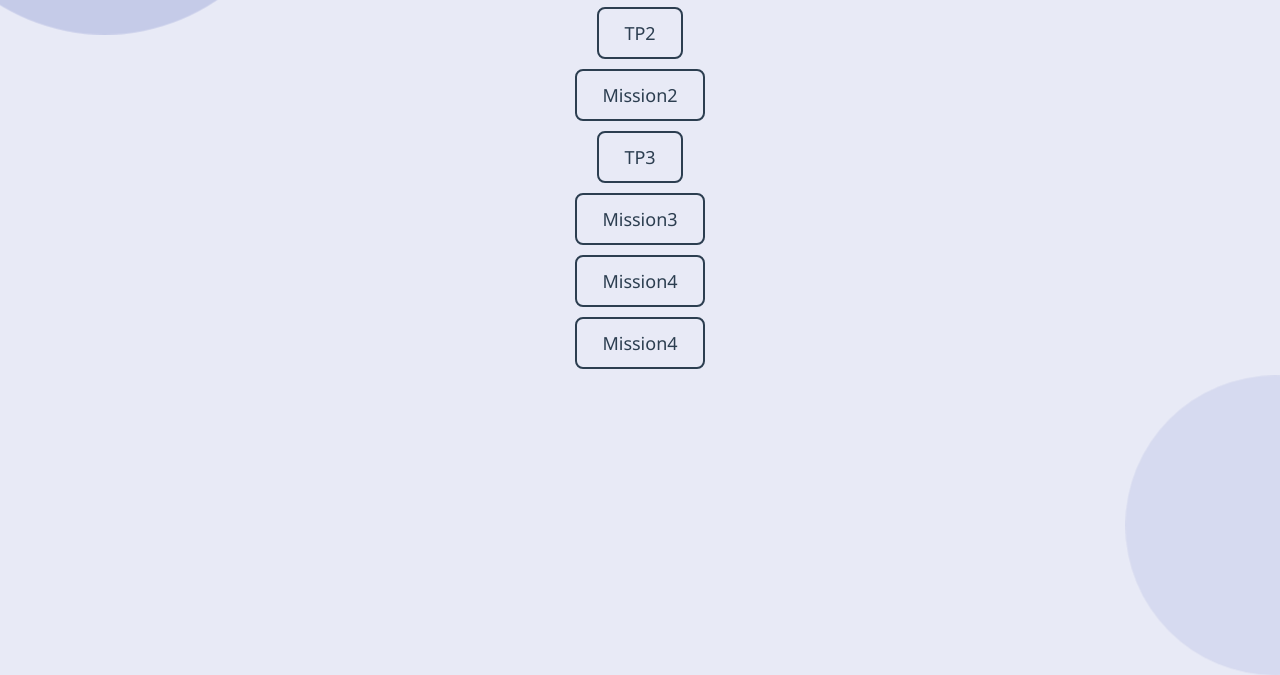
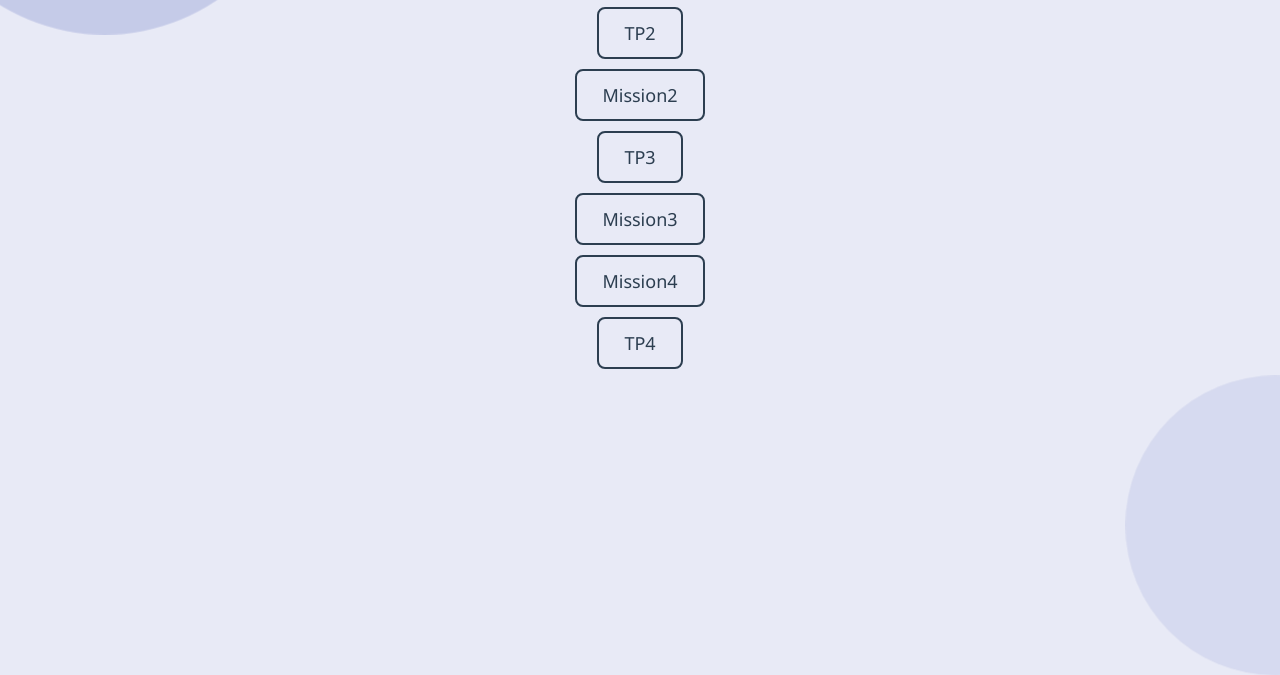
Before and after one commit to Sarah-bar-elh/Sarah-bts-sio, a plain HTML site: page index.html in a window 1280 px wide. Shown: the part 270-945 px from the top of the page. Drawn offline with Linux system fonts and the light colour scheme.

Commit message:
Update index.html

```diff
--- a/index.html
+++ b/index.html
@@ -16,7 +16,7 @@
     <li> <a href="https://sarah-bar-elh.github.io/TP3main/">TP3</a></li>
     <li> <a href="https://sarah-bar-elh.github.io/mission3/">Mission3</a></li>
     <li> <a href="https://sarah-bar-elh.github.io/mission4/">Mission4</a></li>
-    <li> <a href="https://sarah-bar-elh.github.io/TP4/">Mission4</a></li>
+    <li> <a href="https://sarah-bar-elh.github.io/TP4/">TP4</a></li>
 
 
 
```
